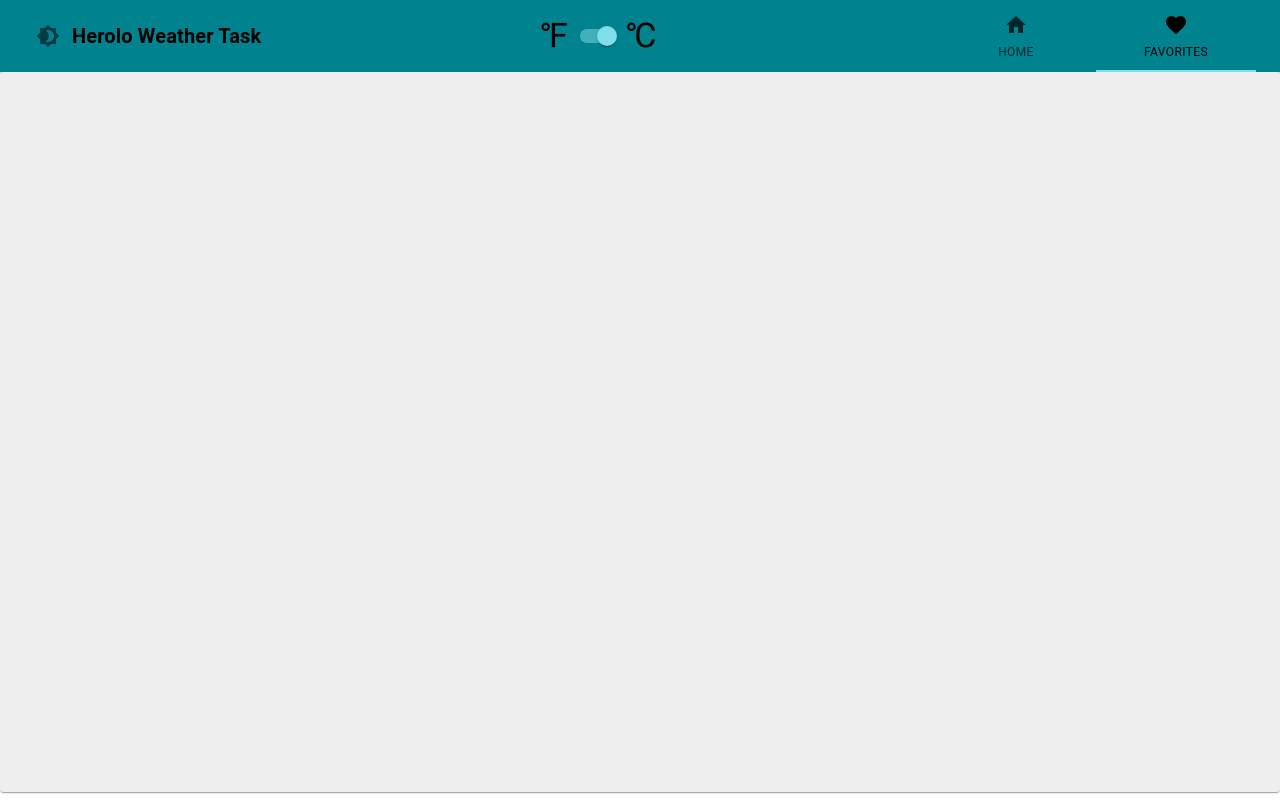
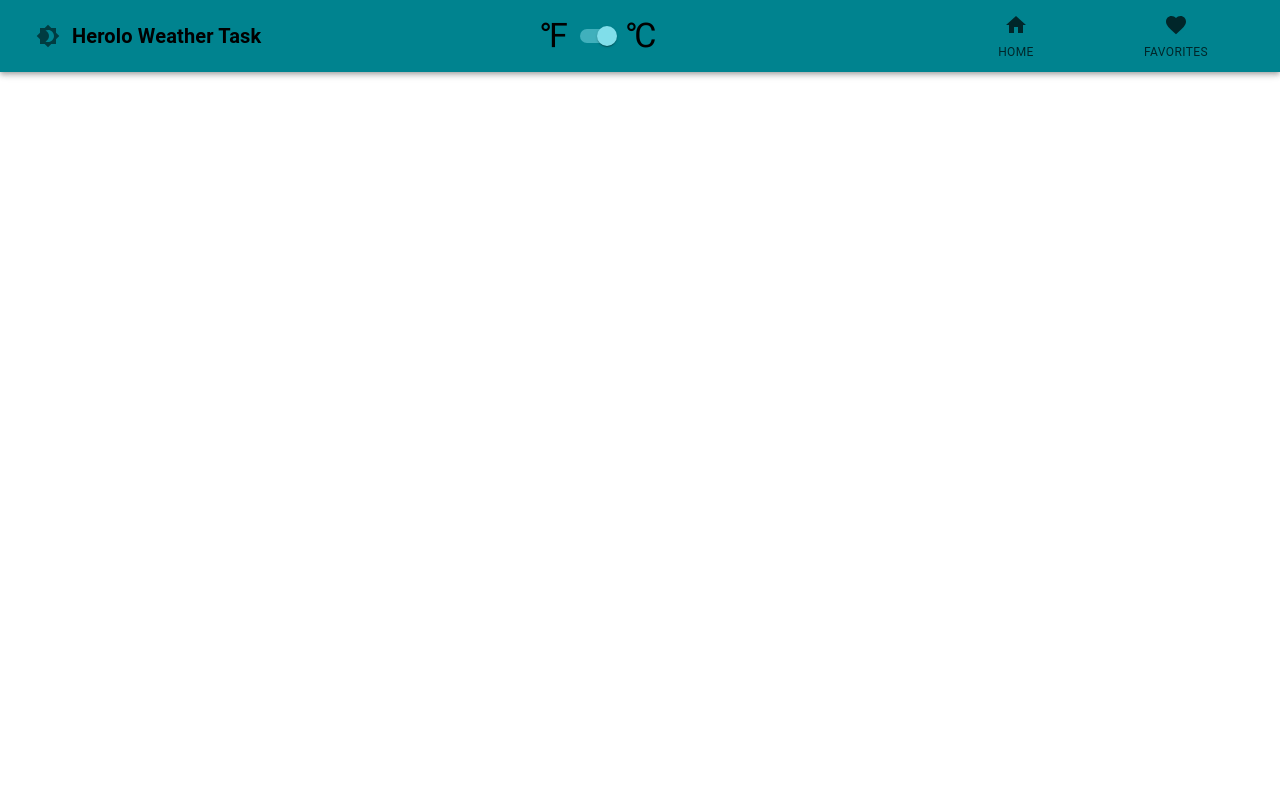
Before and after one commit to yuvalitah/Yuval-Itah-22-11-2020, a React (Create React App) app: page /Yuval-Itah-22-11-2020/favorites in a window 1280 px wide. Built offline with nearby package versions, Linux system fonts and the light colour scheme.

Commit message:
change routes

```diff
--- a/package.json
+++ b/package.json
@@ -2,7 +2,7 @@
   "name": "weather-app",
   "version": "0.1.0",
   "private": true,
-  "homepage": "https://yuvalitah.github.io/Yuval-Itah-22-11-2020/",
+  "homepage": "https://yuvalitah.github.io/Weather-App/",
   "dependencies": {
     "@material-ui/core": "^4.11.0",
     "@material-ui/icons": "^4.9.1",
--- a/src/Consts/Tabs.js
+++ b/src/Consts/Tabs.js
@@ -8,14 +8,14 @@ import {
 export const tabs = [
   {
     label: "Home",
-    route: "/Yuval-Itah-22-11-2020",
+    route: "/Weather-App",
     component: HomeContainer,
     icon: <HomeIcon />,
     exact: true,
   },
   {
     label: "Favorites",
-    route: "/Yuval-Itah-22-11-2020/favorites",
+    route: "/Weather-App/favorites",
     component: FavoriteCardContainer,
     icon: <FavoritesIcon />,
     exact: false,
```
Also changed, not shown: 1 other file (tests, documents, lock files or other folders).
